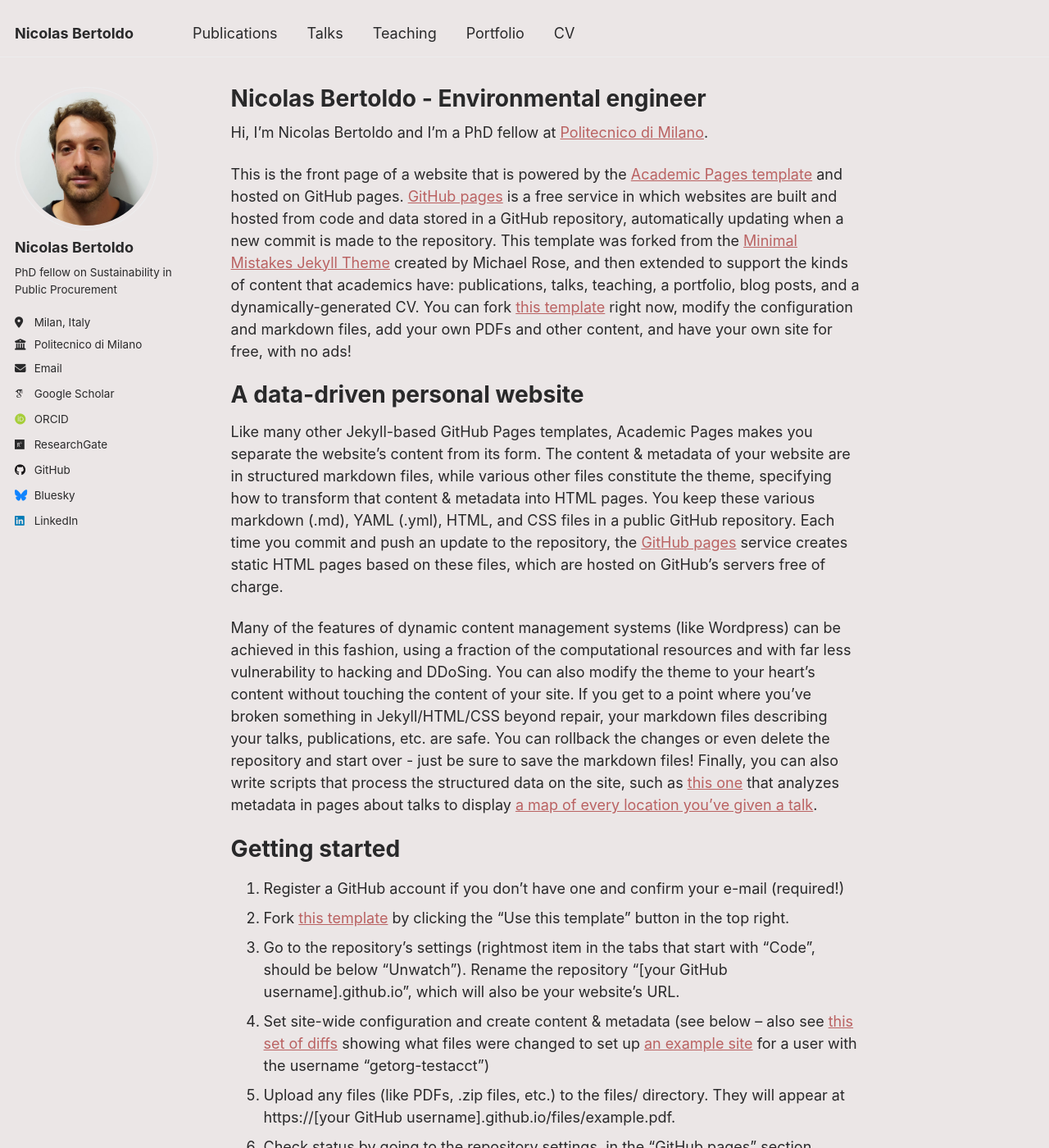
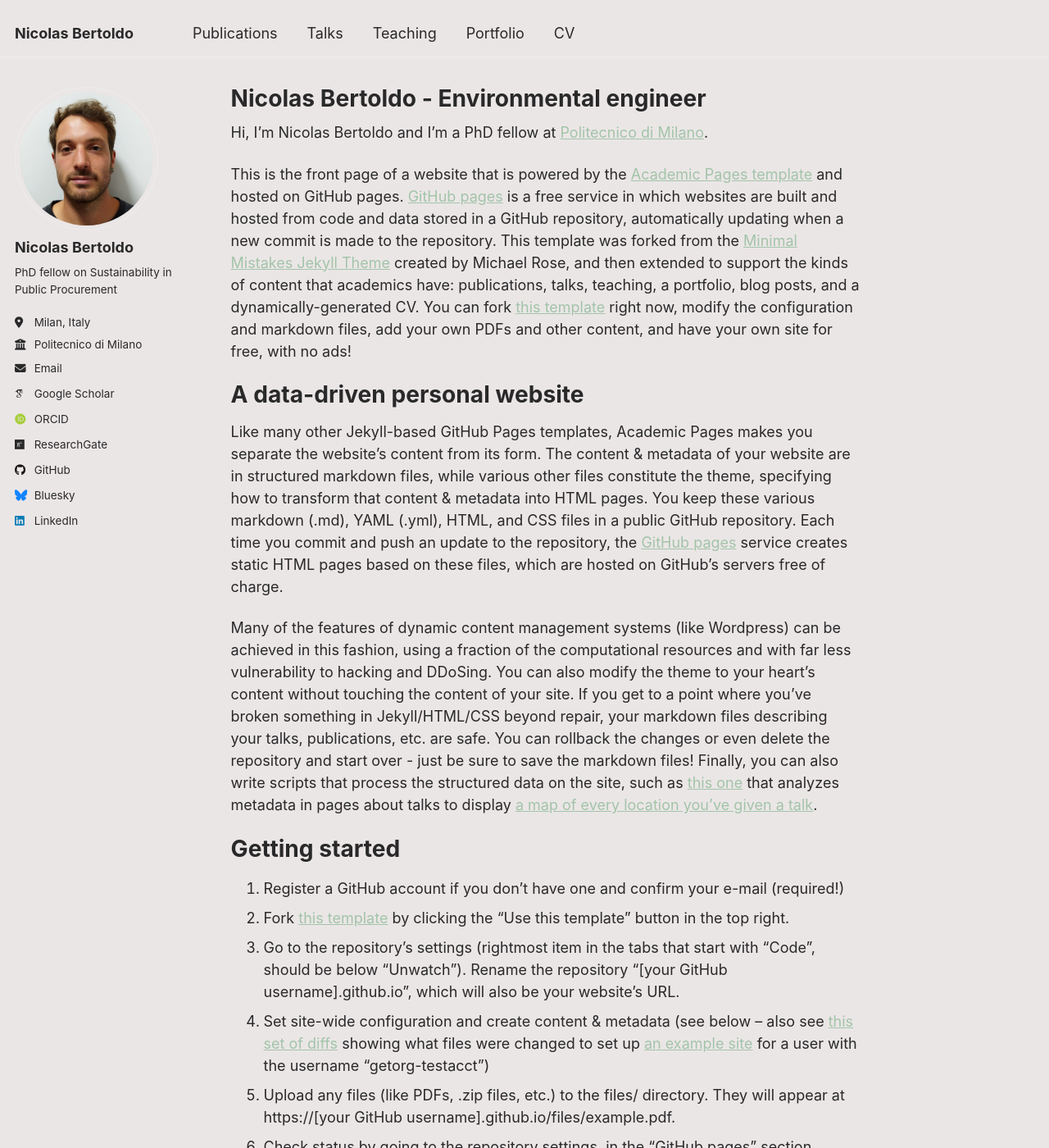
Before and after one commit to Nick-Bertoldo/Nick-Bertoldo.github.io, a Jekyll site: the page built from _pages/about.md, in a window 1280 px wide and 1400 px high. Shown: the whole window at 82% size. Built offline with Jekyll 4.4.1, drawn with Linux system fonts in a browser that asks for light colours; some web fonts are replaced.

Commit message:
Update link colors in green theme for improved consistency

```diff
--- a/_sass/theme/_green.scss
+++ b/_sass/theme/_green.scss
@@ -37,9 +37,9 @@
     --global-code-background-color      : mix(#000, #{bg},15%);
     --global-code-text-color            : #{$darker-gray};
     --global-fig-caption-color          : mix(#fff,  #{$dark-gray}, 25%);
-    --global-link-color                 : #BA6262;
-    --global-link-color-hover           : mix(#000, #BA6262, 25%);
-    --global-link-color-visited         : mix(#fff, #BA6262, 25%);
+    --global-link-color                 : #{$green};
+    --global-link-color-hover           : mix(#000, #{$green}, 25%);
+    --global-link-color-visited         : mix(#fff, #{$green}, 25%);
     --global-masthead-link-color        : #{$dark-gray};
     --global-masthead-link-color-hover  : mix(#000, #{$gray}, 25%);
     --global-text-color                 : #{$dark-gray};
```
